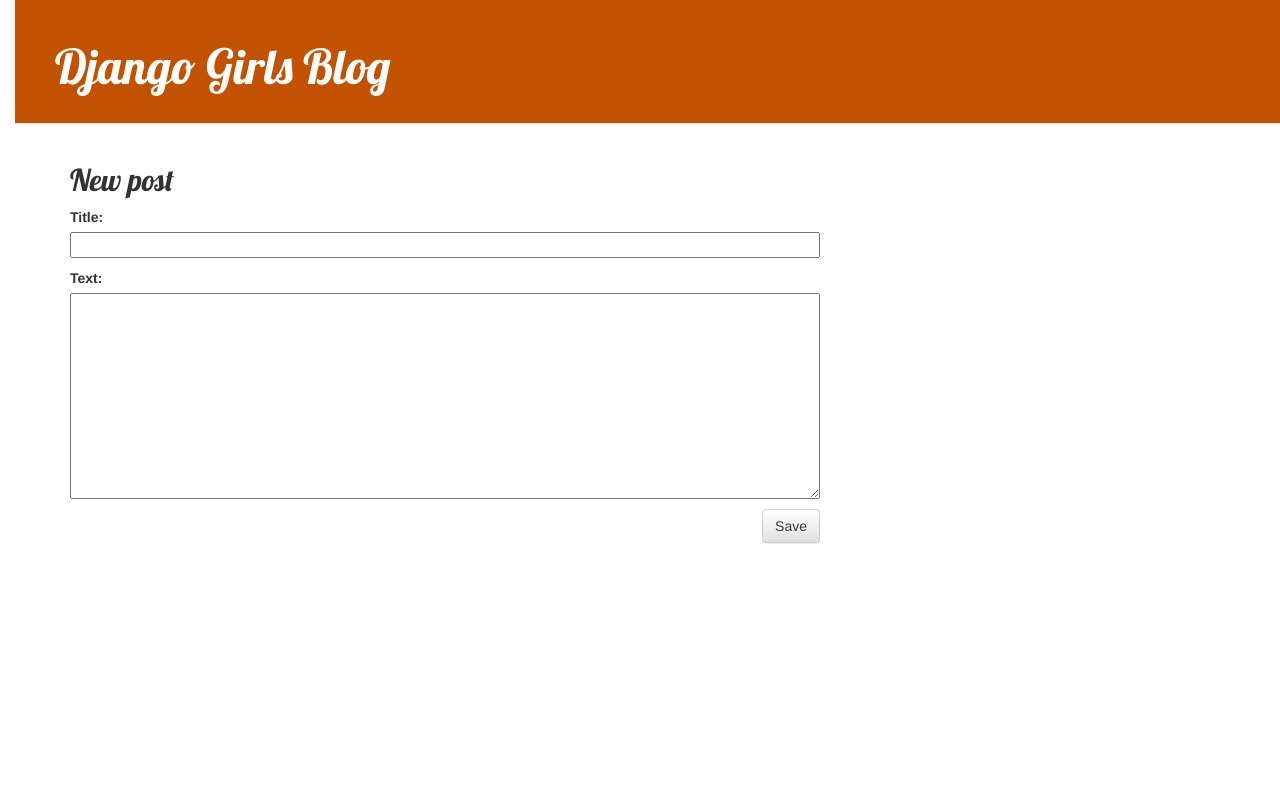
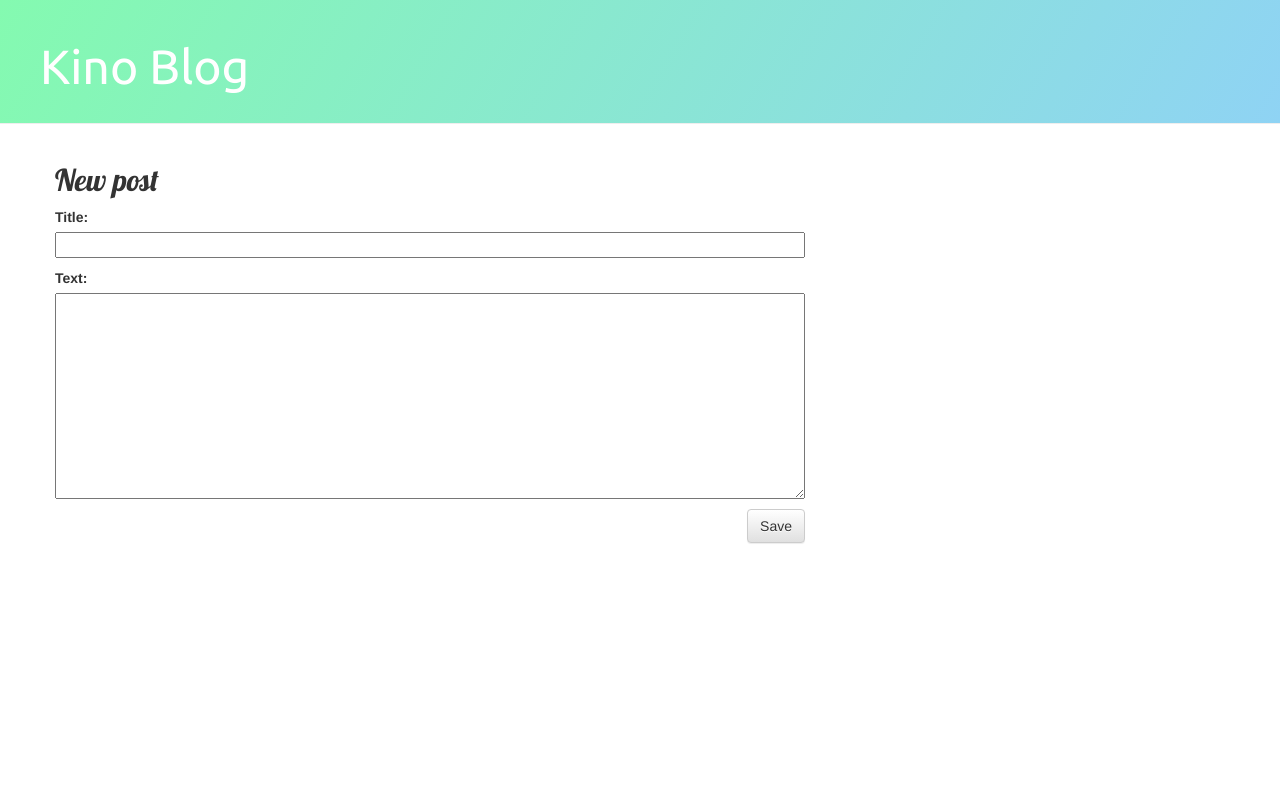
Before and after one commit to knock9200/my-first-blog, a Django app: page /post/new/ in a window 1280 px wide. Run offline with Django 3.2, Linux system fonts and the light colour scheme; some libraries are stand-ins or nearby versions.

Commit message:
modify some css and html

```diff
--- a/blog/static/css/blog.css
+++ b/blog/static/css/blog.css
@@ -1,14 +1,10 @@
 h1 a, h2 a {
     color: #ff0000;
-    font-family: 'Lobster';
-}
-
-body {
-    padding-left: 15px;
+    font-family: 'Ubuntu', sans-serif;
 }
 
 .page-header {
-    background-color: #C25100;
+    background-image: linear-gradient(120deg, #84fab0 0%, #8fd3f4 100%);
     margin-top: 0;
     padding: 20px 20px 20px 40px;
 }
--- a/blog/templates/blog/base.html
+++ b/blog/templates/blog/base.html
@@ -1,10 +1,11 @@
 {% load static %}
 <html>
     <head>
-        <title>Django Girls blog</title>
+        <title>kino</title>
         <link rel="stylesheet" href="//maxcdn.bootstrapcdn.com/bootstrap/3.2.0/css/bootstrap.min.css">
         <link rel="stylesheet" href="//maxcdn.bootstrapcdn.com/bootstrap/3.2.0/css/bootstrap-theme.min.css">
         <link href='//fonts.googleapis.com/css?family=Lobster&subset=latin,latin-ext' rel='stylesheet' type='text/css'>
+        <link href="https://fonts.googleapis.com/css2?family=Ubuntu&display=swap" rel="stylesheet" type='text/css'>
         <link rel="stylesheet" href="{% static 'css/blog.css' %}">
     </head>
     <body>
@@ -12,7 +13,7 @@
       {% if user.is_authenticated %}
         <a href="{% url 'post_new' %}" class="top-menu"><span class="glyphicon glyphicon-plus"></span></a>
       {% endif %}
-        <h1><a href="/">Django Girls Blog</a></h1>
+        <h1><a href="/">Kino Blog</a></h1>
     </div>
     <div class="content container">
         <div class="row">
--- a/blog/templates/blog/post_list.html
+++ b/blog/templates/blog/post_list.html
@@ -9,5 +9,6 @@
             <h2><a href="{% url 'post_detail' pk=post.pk %}">{{ post.title }}</a></h2>
             <p>{{ post.text|linebreaksbr }}</p>
         </div>
+        <hr>
     {% endfor %}
 {% endblock %}
```
